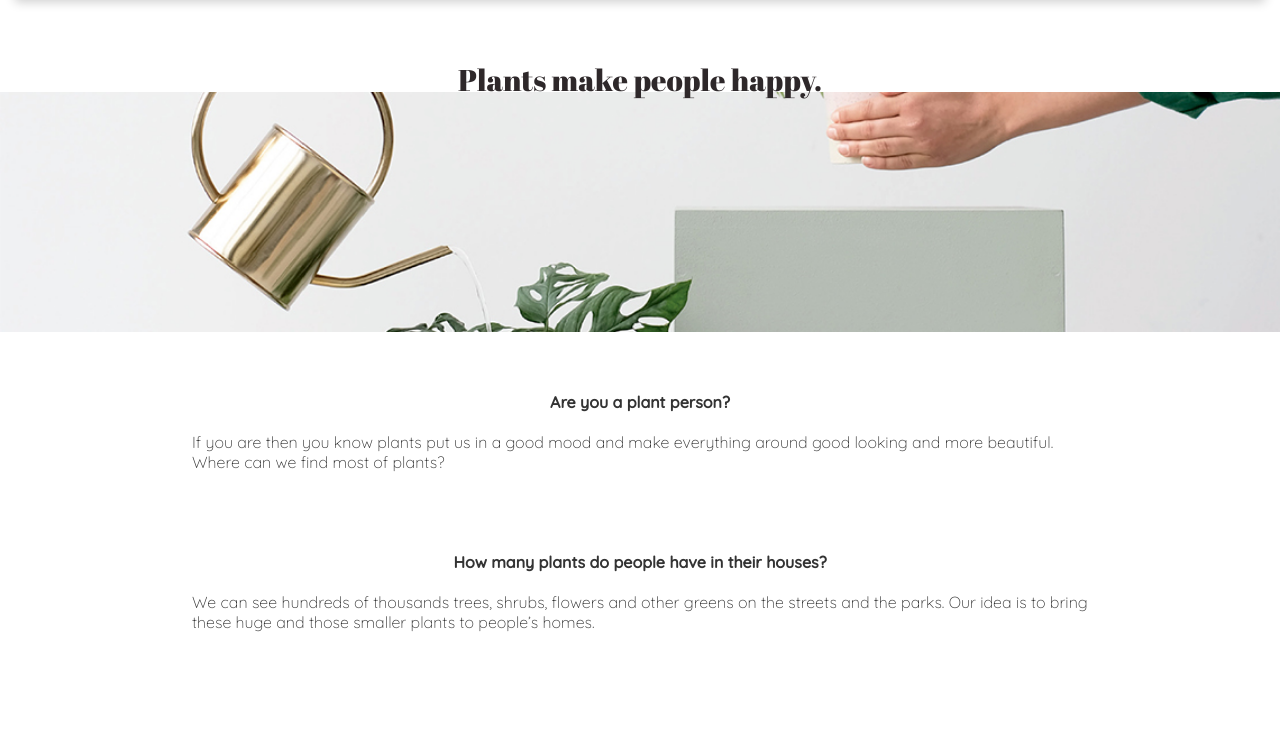
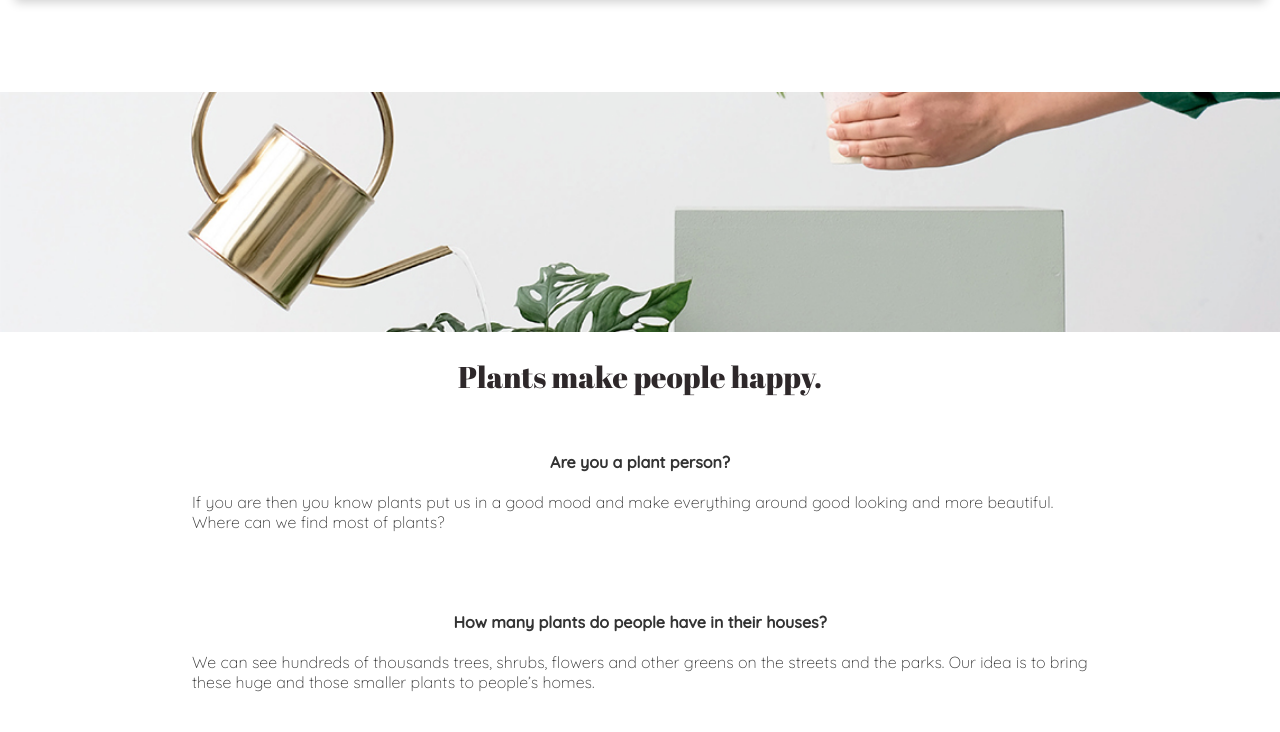
Before and after one commit to kodowicz/fullPage, a plain HTML site: page index.html in a window 1280 px wide. Shown: the part 68-800 px from the top of the page. Drawn offline with Linux system fonts and the light colour scheme.

```diff
--- a/styles/style.sass
+++ b/styles/style.sass
@@ -216,17 +216,18 @@
   display: none
 
 .title--header
-  top: -22px
-  font-size: 26px
+  position: static
+  margin-top: 30px
 
 .title--footer
-  top: -33px
-  font-size: 46px
+  top: -26px
+  font-size: 36px
 
 @media (min-width: 360px)
   .title
-    top: -29px
-    font-size: 33px
+    top: -33px
+    font-size: 38px
+
   .title--header
     top: -27px
     font-size: 30px
@@ -242,6 +243,7 @@
 
 .header__picture
   height: $image
+  min-height: 150px
 
 .header__picture-img
   height: 100%
```
Also changed, not shown: styles/style.min.css.
